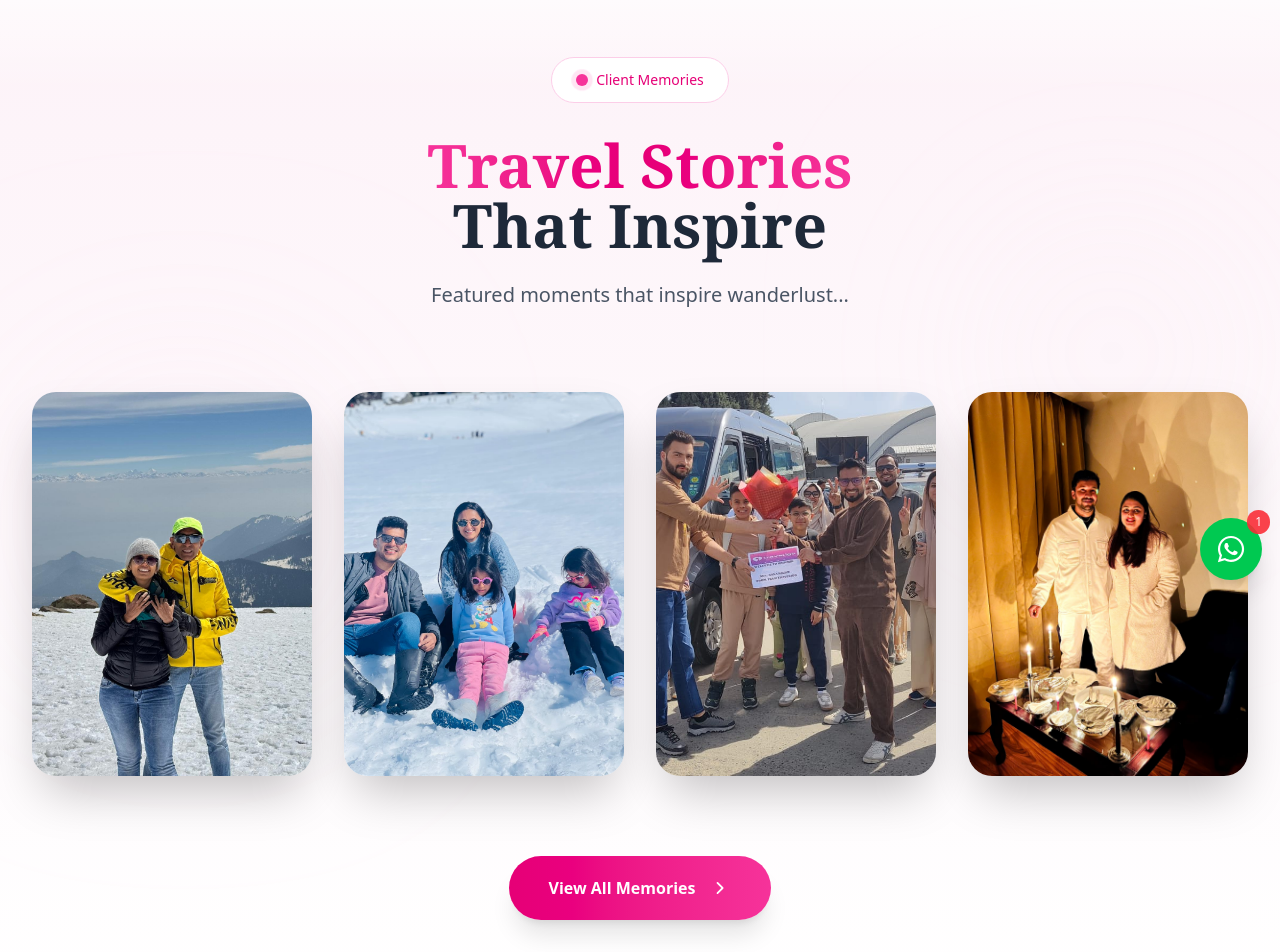
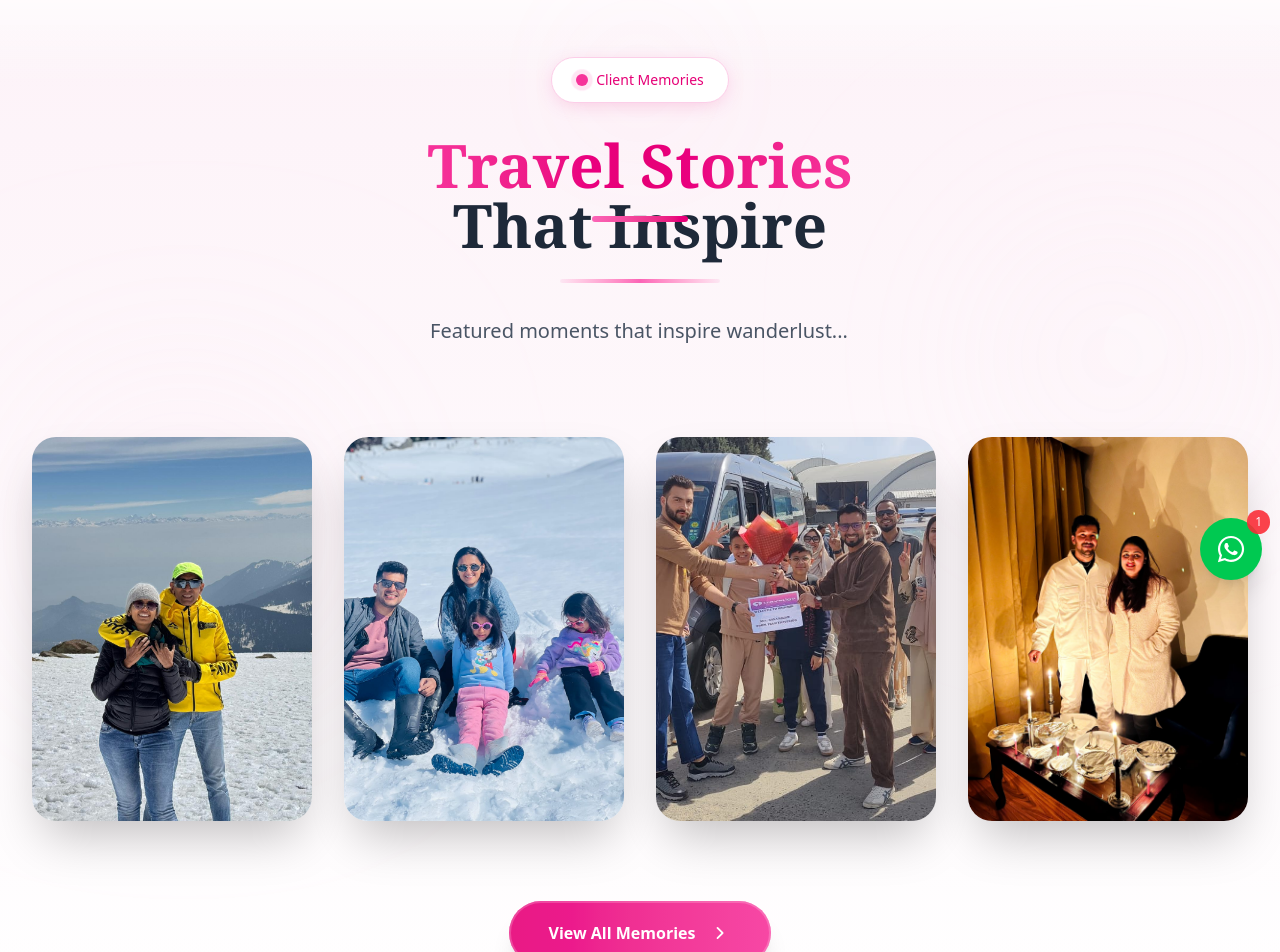
Before and after one commit to Traveligo-11/Travelwebsite, a React (Vite) app: page /Gallery in a window 1280 px wide. Shown: the part 120-1072 px from the top of the page. Built offline with nearby package versions, Linux system fonts and the light colour scheme.

Commit message:
Fixed App component export issue and cleaned build

```diff
--- /dev/null
+++ b/src/Components/App.js
@@ -0,0 +1,33 @@
+// src/App.js
+import React, { useState } from 'react';
+import Login from './components/Login';
+import DataViewer from './components/DataViewer';
+
+function App() {
+  const [token, setToken] = useState(localStorage.getItem('apiToken') || null);
+
+  const handleLoginSuccess = (newToken) => {
+    localStorage.setItem('apiToken', newToken);
+    setToken(newToken);
+  };
+
+  const handleLogout = () => {
+    localStorage.removeItem('apiToken');
+    setToken(null);
+  };
+
+  return (
+    <div className="App">
+      {!token ? (
+        <Login onLoginSuccess={handleLoginSuccess} />
+      ) : (
+        <>
+          <button onClick={handleLogout}>Logout</button>
+          <DataViewer token={token} />
+        </>
+      )}
+    </div>
+  );
+}
+
+export default App;
--- /dev/null
+++ b/src/Components/Dataviewer.js
@@ -0,0 +1,58 @@
+// src/components/DataViewer.js
+import React, { useState, useEffect } from 'react';
+import { fetchProtectedData } from '../api';
+
+const DataViewer = ({ token }) => {
+  const [data, setData] = useState(null);
+  const [loading, setLoading] = useState(false);
+  const [error, setError] = useState(null);
+  const [endpoint, setEndpoint] = useState('/api/some-endpoint');
+
+  const fetchData = async () => {
+    setLoading(true);
+    setError(null);
+
+    try {
+      const result = await fetchProtectedData(token, endpoint);
+      setData(result);
+    } catch (err) {
+      setError(err.message || 'Failed to fetch data');
+    } finally {
+      setLoading(false);
+    }
+  };
+
+  useEffect(() => {
+    if (token) {
+      fetchData();
+    }
+  }, [token, endpoint]);
+
+  return (
+    <div>
+      <h2>API Data Viewer</h2>
+      <div>
+        <label>Endpoint:</label>
+        <input
+          type="text"
+          value={endpoint}
+          onChange={(e) => setEndpoint(e.target.value)}
+        />
+        <button onClick={fetchData} disabled={loading}>
+          {loading ? 'Loading...' : 'Refresh'}
+        </button>
+      </div>
+
+      {error && <p style={{ color: 'red' }}>{error}</p>}
+
+      {data && (
+        <div>
+          <h3>Response Data:</h3>
+          <pre>{JSON.stringify(data, null, 2)}</pre>
+        </div>
+      )}
+    </div>
+  );
+};
+
+export default DataViewer;
--- a/src/Footer/Gallery.jsx
+++ b/src/Footer/Gallery.jsx
@@ -1,25 +1,75 @@
 import { useState } from 'react';
 import { ChevronRightIcon, ChevronLeftIcon } from '@heroicons/react/20/solid';
 import { motion, AnimatePresence } from 'framer-motion';
-import Lightbox from "yet-another-react-lightbox";
-import "yet-another-react-lightbox/styles.css";
 
 const Gallery = () => {
   const [showAllPhotos, setShowAllPhotos] = useState(false);
-  const [open, setOpen] = useState(false);
-  const [photoIndex, setPhotoIndex] = useState(0);
 
   // Client photos data
   const clientPhotos = [
-    { id: 1, name: 'Mr Nihal and Family', location: 'Kashmir', image: '/images/Client1.jpeg', quote: 'Our honeymoon was magical thanks to Traveligo!' },
-    { id: 2, name: 'Mitesh Jain & Family', location: 'Kashmir', image: '/images/Client2.jpeg', quote: 'Best family vacation we ever had!' },
-    { id: 3, name: 'Mrs Rana Nazar & Family', location: 'Kashmir', image: '/images/Client3.jpeg', quote: 'Best family vacation we ever had!' },
-    { id: 4, name: 'Mr Kiran & Family', location: 'Kashmir', image: '/images/Client4.jpeg', quote: 'Our honeymoon was magical thanks to Traveligo!' },
-    { id: 5, name: 'Mr Kushal Sharma & Family', location: 'Kashmir', image:'/images/Client5.jpeg', quote: 'Perfect family vacation with amazing memories!' },
-    { id: 6, name: 'Mr Ishan Khatter', location: 'Kashmir', image:'/images/ishan.jpeg', quote: 'Unforgettable beach trip with perfect planning!' },
-    { id: 7, name: 'Meera', location: 'Kashmir', image: '/images/Client7.jpeg', quote: 'Our honeymoon was magical thanks to Traveligo!' },
-    { id: 8, name: 'Ms Kanika Mann', location: 'Kashmir', image: '/images/kanikamann.jpeg', quote: 'My solo trip was perfectly planned and so much fun!' },
-    { id: 9, name: 'Mr Mohit Khiyani & Family', location: 'Kashmir', image: '/images/Client8.jpeg', quote: 'Our honeymoon was magical thanks to Traveligo!' }
+    {
+      id: 1,
+      name: 'Mr Nihal and Family',
+      location: 'Kashmir',
+      image: '/images/Client1.jpeg',
+      quote: 'Our honeymoon was magical thanks to Traveligo!'
+    },
+    {
+      id: 2,
+      name: 'Mitesh Jain & Family',
+      location: 'Kashmir',
+      image: '/images/Client2.jpeg',
+      quote: 'Best family vacation we ever had!'
+    },
+    {
+      id: 3,
+      name: 'Mrs Rana Nazar & Family',
+      location: 'Kashmir',
+      image: '/images/Client3.jpeg',
+      quote: 'Best family vacation we ever had!'
+    },
+    {
+      id: 4,
+      name: 'Mr Kiran & Family',
+      location: 'Kashmir',
+      image: '/images/Client4.jpeg',
+      quote: 'Our honeymoon was magical thanks to Traveligo!'
+    },
+    {
+      id: 5,
+      name: 'Mr Kushal Sharma & Family',
+      location: 'Kashmir',
+      image:'/images/Client5.jpeg',
+      quote: 'Perfect family vacation with amazing memories!'
+    },
+    {
+      id: 6,
+      name: 'Mr Ishan Khatter',
+      location: 'Kashmir',
+      image:'/images/ishan.jpeg',
+      quote: 'Unforgettable beach trip with perfect planning!'
+    },
+    {
+      id: 7,
+      name: 'Meera',
+      location: 'Kashmir',
+      image: '/images/Client7.jpeg',
+      quote: 'Our honeymoon was magical thanks to Traveligo!'
+    },
+    {
+      id: 8,
+      name: 'Ms Kanika Mann',
+      location: 'Kashmir',
+      image: '/images/kanikamann.jpeg',
+      quote: 'My solo trip was perfectly planned and so much fun!'
+    },
+    {
+      id: 9,
+      name: 'Mr Mohit Khiyani & Family',
+      location: 'Kashmir',
+      image: '/images/Client8.jpeg',
+      quote: 'Our honeymoon was magical thanks to Traveligo!'
+    }
   ];
 
   const displayedPhotos = showAllPhotos ? clientPhotos : clientPhotos.slice(0, 4);
@@ -32,7 +82,7 @@ const Gallery = () => {
       <div className="absolute bottom-1/3 left-10 w-72 h-72 bg-pink-200 rounded-full opacity-10 mix-blend-multiply filter blur-[100px] animate-float-delay"></div>
 
       <div className="container mx-auto px-4 sm:px-6 lg:px-8 relative z-20">
-        {/* Header Section */}
+        {/* STUNNING HEADER SECTION */}
         <motion.div
           initial={{ opacity: 0, y: 40 }}
           whileInView={{ opacity: 1, y: 0 }}
@@ -40,8 +90,13 @@ const Gallery = () => {
           viewport={{ once: true }}
           className="text-center mb-20 relative"
         >
+          {/* Decorative elements */}
+          <div className="absolute -top-10 left-1/2 transform -translate-x-1/2 w-32 h-32 bg-pink-300 rounded-full opacity-5 filter blur-3xl"></div>
+          <div className="absolute -bottom-5 right-20 w-16 h-16 bg-white rounded-full opacity-20"></div>
+
+          {/* Animated badge */}
           <motion.div
-            whileHover={{ scale: 1.05 }}
+            whileHover={{ scale: 1.05, rotate: [0, -5, 5, -5, 0] }}
             className="inline-flex items-center px-6 py-3 bg-white border border-pink-200 rounded-full shadow-pink-sm mb-8 backdrop-blur-sm"
           >
             <span className="relative flex h-3 w-3 mr-2">
@@ -51,18 +106,44 @@ const Gallery = () => {
             <span className="text-sm font-medium text-pink-600">Client Memories</span>
           </motion.div>
 
-          <h1 className="text-5xl md:text-6xl font-bold text-gray-900 mb-6 font-serif">
-            <span className="text-transparent bg-clip-text bg-gradient-to-r from-pink-500 via-pink-600 to-pink-500">Travel Stories</span>
+          {/* Main heading with gradient text */}
+          <h1 className="text-5xl md:text-6xl font-bold text-gray-900 mb-6 font-serif relative">
+            <span className="relative">
+              <span className="text-transparent bg-clip-text bg-gradient-to-r from-pink-500 via-pink-600 to-pink-500">
+                Travel Stories
+              </span>
+              <span className="absolute -bottom-4 left-1/2 transform -translate-x-1/2 w-24 h-1.5 bg-gradient-to-r from-pink-400 to-pink-600 rounded-full"></span>
+            </span>
             <br />
             <span className="text-gray-800">That Inspire</span>
           </h1>
 
-          <p className="text-xl text-gray-600 max-w-3xl mx-auto leading-relaxed">
-            {showAllPhotos ? "Every journey tells a beautiful story..." : "Featured moments that inspire wanderlust..."}
-          </p>
+          {/* Animated divider */}
+          <motion.div
+            initial={{ scaleX: 0 }}
+            whileInView={{ scaleX: 1 }}
+            transition={{ duration: 1, delay: 0.3 }}
+            viewport={{ once: true }}
+            className="w-40 h-1 bg-gradient-to-r from-pink-100 via-pink-400 to-pink-100 mx-auto mb-8 rounded-full"
+          ></motion.div>
+
+          {/* Subheading with typing animation effect */}
+          <motion.p
+            initial={{ opacity: 0 }}
+            whileInView={{ opacity: 1 }}
+            transition={{ delay: 0.6 }}
+            viewport={{ once: true }}
+            className="text-xl text-gray-600 max-w-3xl mx-auto leading-relaxed relative"
+          >
+            {showAllPhotos ? (
+              <span className="typewriter">Every journey tells a beautiful story...</span>
+            ) : (
+              <span className="typewriter">Featured moments that inspire wanderlust...</span>
+            )}
+          </motion.p>
         </motion.div>
 
-        {/* Gallery Grid */}
+        {/* Gallery Grid with Framer Motion */}
         <div className="grid grid-cols-1 sm:grid-cols-2 lg:grid-cols-4 gap-8 mb-20">
           <AnimatePresence>
             {displayedPhotos.map((photo, index) => (
@@ -72,8 +153,7 @@ const Gallery = () => {
                 animate={{ opacity: 1, y: 0 }}
                 transition={{ duration: 0.5, delay: index * 0.1 }}
                 whileHover={{ scale: 1.03 }}
-                className="relative group overflow-hidden rounded-3xl shadow-2xl hover:shadow-pink-lg transition-all duration-500 cursor-pointer"
-                onClick={() => { setPhotoIndex(index); setOpen(true); }}
+                className="relative group overflow-hidden rounded-3xl shadow-2xl hover:shadow-pink-lg transition-all duration-500"
               >
                 <div className="absolute inset-0 bg-gradient-to-t from-black/80 via-transparent to-transparent z-10 opacity-0 group-hover:opacity-100 transition-opacity duration-500"></div>
                 <img
@@ -83,23 +163,44 @@ const Gallery = () => {
                   loading="lazy"
                 />
                 <div className="absolute inset-0 flex flex-col justify-end p-8 z-20 opacity-0 group-hover:opacity-100 transition-opacity duration-500">
+                  <motion.div
+                    initial={{ y: 30 }}
+                    whileInView={{ y: 0 }}
+                    transition={{ duration: 0.5 }}
+                    className="transform translate-y-8 group-hover:translate-y-0 transition-transform duration-500"
+                  >
                     <h3 className="text-2xl font-bold text-white mb-2 font-serif">{photo.name}</h3>
-                  <p className="text-pink-200 mb-4 flex items-center">{photo.location}</p>
+                    <p className="text-pink-200 mb-4 flex items-center">
+                      <svg className="w-4 h-4 mr-2" fill="currentColor" viewBox="0 0 20 20">
+                        <path fillRule="evenodd" d="M5.05 4.05a7 7 0 119.9 9.9L10 18.9l-4.95-4.95a7 7 0 010-9.9zM10 11a2 2 0 100-4 2 2 0 000 4z" clipRule="evenodd" />
+                      </svg>
+                      {photo.location}
+                    </p>
                     <p className="text-pink-50 italic font-light">"{photo.quote}"</p>
+                  </motion.div>
                 </div>
+                <div className="absolute inset-0 border-2 border-transparent group-hover:border-pink-300/30 transition-all duration-500 rounded-3xl"></div>
               </motion.div>
             ))}
           </AnimatePresence>
         </div>
 
-        {/* Show All Button */}
-        <div className="text-center">
+        {/* Animated Button */}
+        <motion.div
+          initial={{ opacity: 0 }}
+          whileInView={{ opacity: 1 }}
+          transition={{ delay: 0.4 }}
+          viewport={{ once: true }}
+          className="text-center"
+        >
           <motion.button
             whileHover={{ scale: 1.05 }}
             whileTap={{ scale: 0.95 }}
             onClick={() => setShowAllPhotos(!showAllPhotos)}
             className="relative inline-flex items-center px-10 py-5 bg-gradient-to-r from-pink-600 to-pink-500 hover:from-pink-700 hover:to-pink-600 text-white font-semibold rounded-full transition-all duration-300 shadow-xl hover:shadow-2xl overflow-hidden group"
           >
+            <span className="absolute inset-0 bg-white opacity-10 group-hover:opacity-0 transition-opacity duration-500"></span>
+            <span className="relative z-10 flex items-center">
               {showAllPhotos ? (
                 <>
                   <ChevronLeftIcon className="w-6 h-6 mr-3" />
@@ -111,17 +212,45 @@ const Gallery = () => {
                   <ChevronRightIcon className="w-6 h-6 ml-3" />
                 </>
               )}
+            </span>
+            <span className="absolute inset-0 border-2 border-white/20 rounded-full group-hover:border-white/40 transition-all duration-500"></span>
           </motion.button>
-        </div>
+        </motion.div>
       </div>
 
-      {/* Lightbox Component */}
-      <Lightbox
-        open={open}
-        close={() => setOpen(false)}
-        index={photoIndex}
-        slides={clientPhotos.map((p) => ({ src: p.image }))}
-      />
+      {/* Bottom fade */}
+      <div className="absolute bottom-0 left-0 w-full h-32 bg-gradient-to-t from-white to-transparent z-10"></div>
+
+      {/* Global styles */}
+      <style jsx global>{`
+        @keyframes float {
+          0%, 100% { transform: translateY(0); }
+          50% { transform: translateY(-20px); }
+        }
+        .animate-float { animation: float 8s ease-in-out infinite; }
+        .animate-float-delay { animation: float 8s ease-in-out 2s infinite; }
+        .shadow-pink-sm { box-shadow: 0 4px 20px -5px rgba(236, 72, 153, 0.3); }
+        .shadow-pink-lg { box-shadow: 0 25px 50px -12px rgba(236, 72, 153, 0.25); }
+
+        /* Typewriter effect */
+        .typewriter {
+          display: inline-block;
+          overflow: hidden;
+          border-right: 2px solid pink;
+          white-space: nowrap;
+          animation: typing 3.5s steps(40, end), blink-caret 0.75s step-end infinite;
+        }
+
+        @keyframes typing {
+          from { width: 0 }
+          to { width: 100% }
+        }
+
+        @keyframes blink-caret {
+          from, to { border-color: transparent }
+          50% { border-color: pink; }
+        }
+      `}</style>
     </section>
   );
 };
```
Lines whose indentation alone changed are shown as unchanged.
